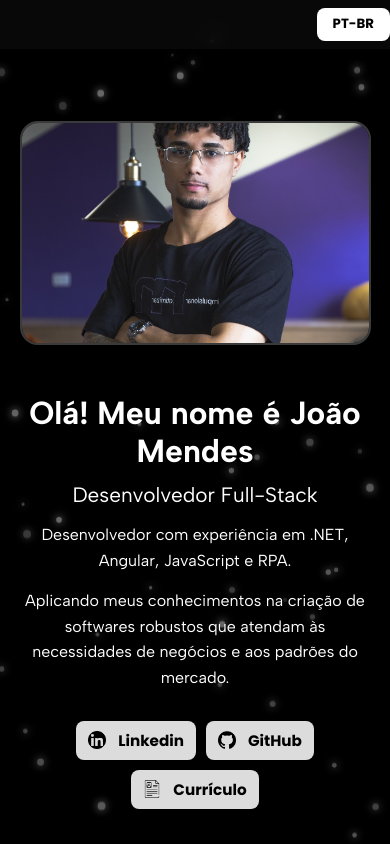
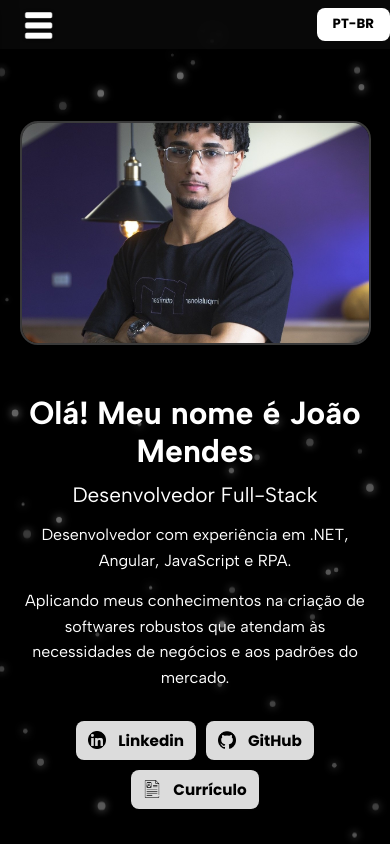
Before and after one commit to joaomendes27/portfolio, an Angular app: page / in a window 390 px wide. Shown: the top 844 px of the page. Built offline with nearby package versions, Linux system fonts and the light colour scheme.

Commit message:
feat: menu burguer no mobile e add curriculo

```diff
--- a/src/app/app.html
+++ b/src/app/app.html
@@ -1,4 +1,8 @@
 <nav class="navbar">
+  <button class="navbar-burger" (click)="toggleMenu()" aria-label="Abrir menu">
+    <img src="/assets/iconeMenu.png" alt="Menu" />
+  </button>
+
   <ul>
     <li>
       <a href="#home">{{ texts[lang].navbar?.inicio || "Início" }}</a>
@@ -15,9 +19,25 @@
       <a href="#contato">{{ texts[lang].navbar?.contato || "Contato" }}</a>
     </li>
   </ul>
+
   <button class="lang-btn" (click)="toggleLang()">
     {{ lang === "pt" ? "PT-BR" : "EN" }}
   </button>
+
+  <div class="navbar-mobile-menu" [class.open]="menuOpen">
+    <a href="#home" (click)="toggleMenu()">{{
+      texts[lang].navbar?.inicio || "Início"
+    }}</a>
+    <a href="#experiencia" (click)="toggleMenu()">{{
+      texts[lang].navbar?.experiencia || "Experiência"
+    }}</a>
+    <a href="#projetos" (click)="toggleMenu()">{{
+      texts[lang].navbar?.projetos || "Projetos"
+    }}</a>
+    <a href="#contato" (click)="toggleMenu()">{{
+      texts[lang].navbar?.contato || "Contato"
+    }}</a>
+  </div>
 </nav>
 
 <app-home id="home"></app-home>
--- a/src/app/app.scss
+++ b/src/app/app.scss
@@ -59,6 +59,25 @@
   }
 }
 
+.navbar-burger {
+  display: none;
+  background: none;
+  border: none;
+  padding: 0.3rem;
+  margin-right: 1rem;
+  cursor: pointer;
+  z-index: 201;
+
+  img {
+    width: 2.2rem;
+    height: 2.2rem;
+  }
+}
+
+.navbar-mobile-menu {
+  display: none;
+}
+
 @media (max-width: 600px) {
   .navbar {
     justify-content: flex-end;
@@ -77,4 +96,44 @@
     z-index: 200;
     display: block;
   }
+
+  .navbar-burger {
+    display: block;
+    position: absolute;
+    left: 1rem;
+    top: 0.2rem;
+    background: none;
+    border: none;
+    z-index: 201;
+  }
+
+  .navbar-mobile-menu {
+    display: flex;
+    flex-direction: column;
+    position: fixed;
+    top: 0;
+    left: 0;
+    background: #272727;
+
+    width: 50%;
+    padding: 4rem 2rem 2rem 2rem;
+    z-index: 200;
+    gap: 2rem;
+    box-shadow: 2px 0 16px rgba(0, 0, 0, 0.25);
+    transform: translateX(-100%);
+    transition: transform 0.3s;
+
+    a {
+      color: #fff;
+      font-size: 1.3rem;
+      text-decoration: none;
+      font-family: $font-poppins;
+      font-weight: 700;
+    }
+  }
+
+  .navbar-mobile-menu.open {
+    transform: translateX(0);
+    display: flex;
+  }
 }
--- a/src/app/components/home/home.html
+++ b/src/app/components/home/home.html
@@ -26,7 +26,11 @@
           <img src="/assets/iconeGithub.png" alt="GitHub" />
           {{ texts[lang].home.github }}
         </a>
-        <a href="/assets/perfil.jpg" download class="btn curriculo">
+        <a
+          href="/assets/CV-Joao-Mendes-2025.pdf"
+          download
+          class="btn curriculo"
+        >
           <img src="/assets/iconeCurriculo.png" alt="Currículo" />
           {{ texts[lang].home.curriculo }}
         </a>
```
Also changed, not shown: src/assets/iconeMenu.png (added), 1 other file (tests, documents, lock files or other folders).
